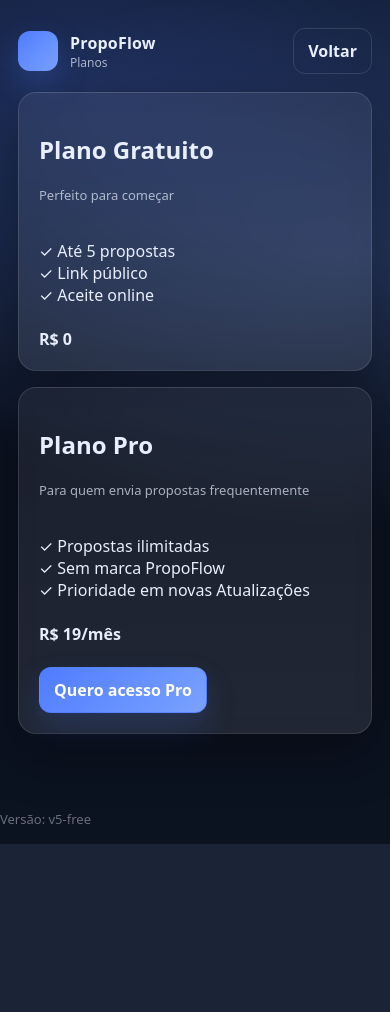
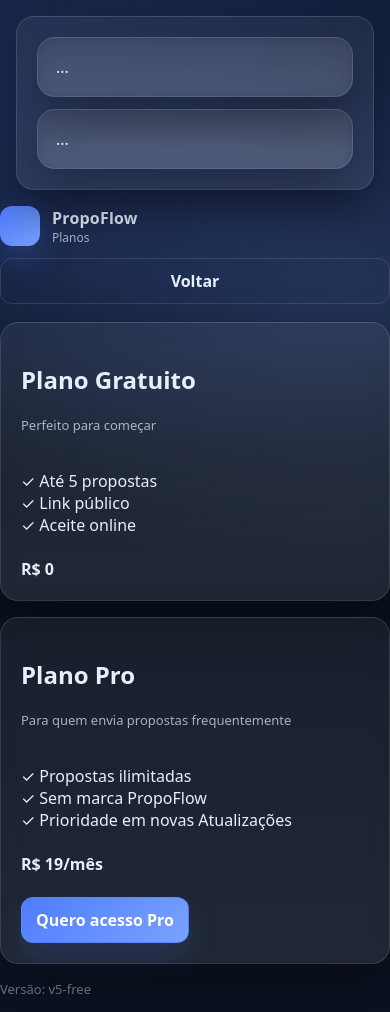
Before and after one commit to guilhermenevesric-ux/Propoflow, a FastAPI app: page /pricing in a window 390 px wide. Before the commit the page ends 844 px from the top, so only its background shows below. Run offline with FastAPI, Linux system fonts and the light colour scheme.

Commit message:
mobile responsive fixes

```diff
--- a/static/style.css
+++ b/static/style.css
@@ -250,3 +250,84 @@
   .table-wrap { display: none; }
   .mobile-list { display: block; }
 }
+
+/* ===== MOBILE FIX: NAV / TOPBAR ===== */
+@media (max-width: 640px) {
+
+  .container{
+    padding: 16px;
+  }
+
+  .nav{
+    flex-direction: column;
+    align-items: stretch;
+    gap: 12px;
+  }
+
+  .brand{
+    width: 100%;
+  }
+
+  .actions{
+    width: 100%;
+    display: flex;
+    flex-wrap: wrap;
+    gap: 10px;
+    justify-content: flex-start;
+  }
+
+  /* evita botão ficar “gigante” e estourar */
+  .actions .btn{
+    padding: 10px 12px;
+    font-size: 14px;
+    line-height: 1;
+    white-space: nowrap;
+  }
+
+  /* faz o "+ Nova proposta" caber (sem cortar) */
+  .actions .btn[href="/proposals/new"]{
+    flex: 1 1 160px; /* ocupa linha mas quebra se precisar */
+    text-align: center;
+  }
+}
+
+/* ===== MOBILE FIX: PRICING ===== */
+.pricing-grid{
+  display: grid;
+  grid-template-columns: 1fr 1fr;
+  gap: 14px;
+}
+
+.plan-card{
+  padding: 18px;
+}
+
+/* Mobile: vira 1 coluna, texto maior e botão grande */
+@media (max-width: 640px){
+  .pricing-grid{
+    grid-template-columns: 1fr;
+    gap: 12px;
+  }
+
+  .plan-card{
+    padding: 18px;
+  }
+
+  .plan-card h2,
+  .plan-card h3{
+    font-size: 18px;
+  }
+
+  .plan-card p,
+  .plan-card li,
+  .plan-card .small{
+    font-size: 15px;
+    line-height: 1.45;
+  }
+
+  .plan-card .btn{
+    width: 100%;
+    display: inline-flex;
+    justify-content: center;
+  }
+}
--- a/templates/pricing.html
+++ b/templates/pricing.html
@@ -8,6 +8,13 @@
 <body>
 
 <div class="container">
+  <div class="card">
+    <div class="pricing-grid">
+      <div class="plan-card card"> ... </div>
+      <div class="plan-card card"> ... </div>
+    </div>
+  </div>
+</div>
 
 <div class="nav">
 <div class="brand">
```
